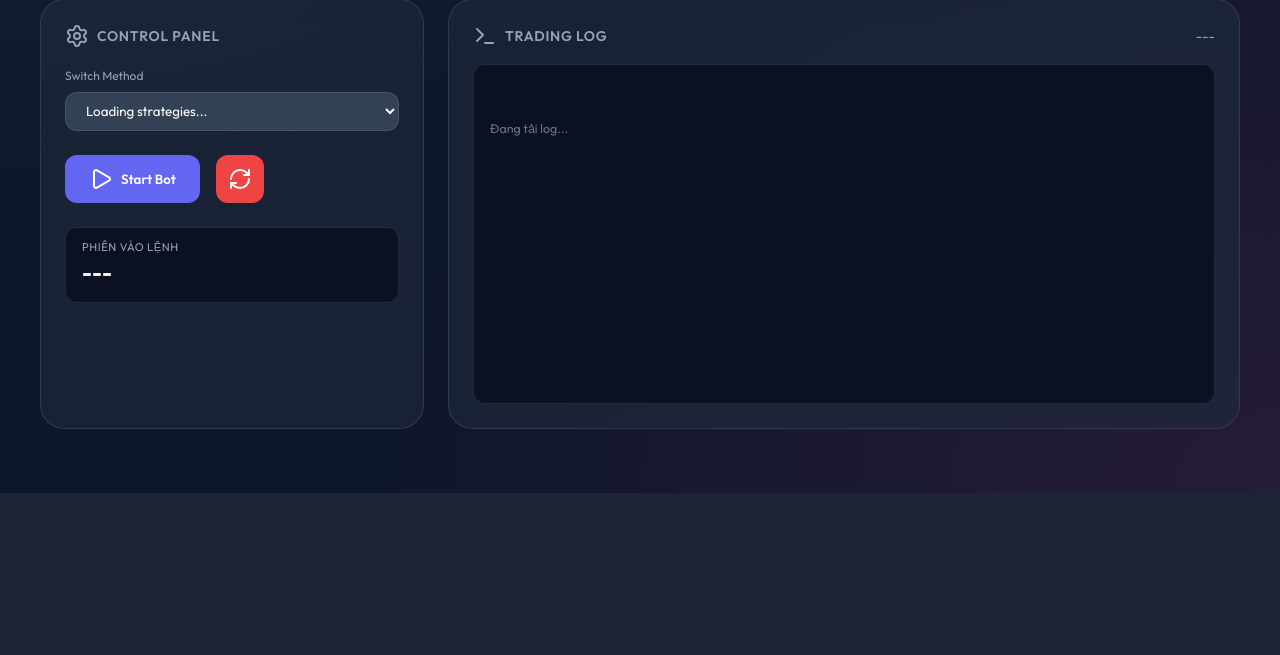
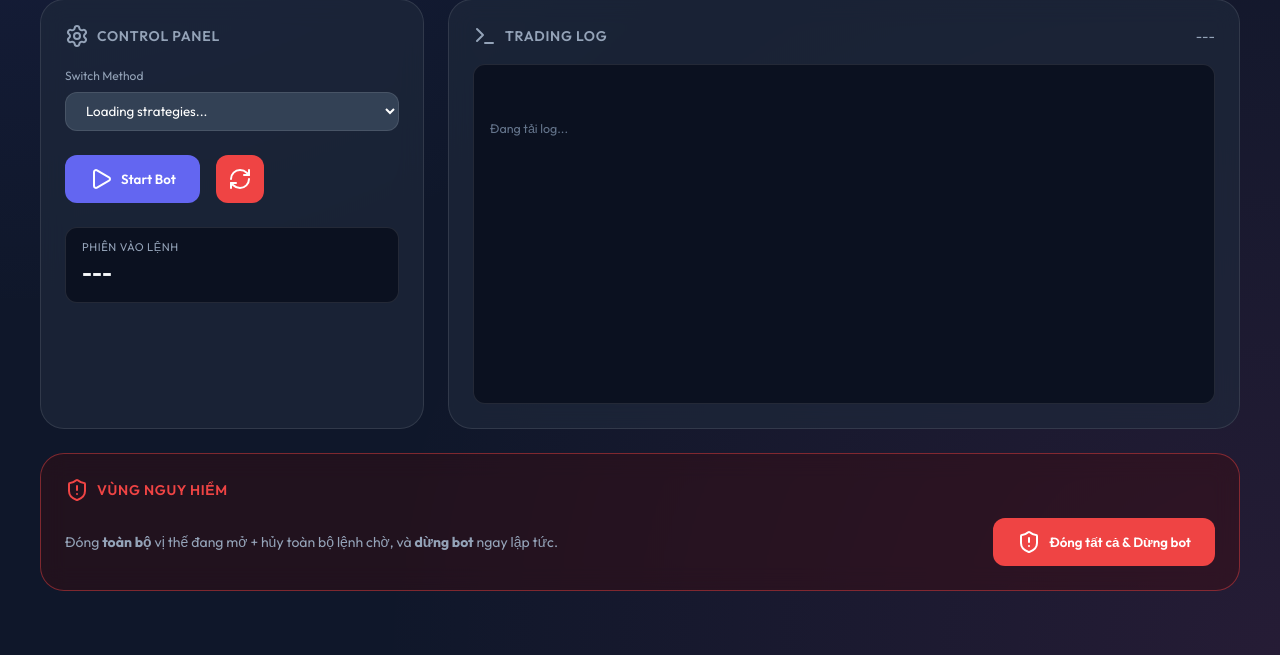
Before and after one commit to nguyenan1997/tool-trading, a Flask app: page / in a window 1280 px wide. Shown: the part 519-1174 px from the top of the page. Before the commit the page ends 1012 px from the top, so only its background shows below. Run offline with Flask 3, Linux system fonts and the light colour scheme; parts of the project's set-up code (start-up, migrations or seed data) failed here and were passed over.

Commit message:
feat: add close all positions functionality with UI confirmation and bot stop

```diff
--- a/api/routes.py
+++ b/api/routes.py
@@ -11,6 +11,7 @@ import logging
 import os
 import re
 from core.bot_engine import bot_engine
+from core.hedging_engine import hedging_engine
 from strategies.manager import strategy_manager
 from backtest.engine import Backtester
 from backtest.data_loader import get_historical_data, get_with_warmup
@@ -260,6 +261,25 @@ def register_routes(app):
             return jsonify({"success": True})
         return jsonify({"success": False, "error": "Invalid strategy"}), 400
 
+    @app.route('/api/close-all', methods=['POST'])
+    def close_all():
+        """Đóng toàn bộ vị thế + hủy toàn bộ lệnh chờ của bot, rồi DỪNG bot.
+        Dừng bot trước để hedging không mở lại cặp mới ngay khi bị đóng sạch."""
+        was_running = bot_engine.is_running
+        if was_running:
+            bot_engine.stop()
+        magics = strategy_manager.get_magics()
+        closed = mt5h.close_all_positions(config.SYMBOL, magics, "close all (UI)")
+        canceled = mt5h.cancel_all_pending(config.SYMBOL, magics)
+        hedging_engine.reset()
+        logger.info(f"[CLOSE-ALL] đóng {closed} vị thế, hủy {canceled} lệnh chờ (bot_running={was_running})")
+        return jsonify({
+            "closed": closed,
+            "canceled": canceled,
+            "bot_stopped": was_running,
+            "bot_running": bot_engine.is_running,
+        })
+
     @app.route('/api/toggle-bot', methods=['POST'])
     def toggle_bot():
         if bot_engine.is_running:
--- a/core/mt5_handler.py
+++ b/core/mt5_handler.py
@@ -686,3 +686,42 @@ def cancel_pending_order(ticket: int) -> bool:
         return False
     logger.info(f"✅ HỦY LỆNH CHỜ  |  ticket={ticket}")
     return True
+
+
+# ────────────────────────────────────────────────
+#  Close ALL — đóng toàn bộ vị thế / hủy toàn bộ lệnh chờ
+# ────────────────────────────────────────────────
+def close_all_positions(symbol: str = None, magics=None, comment: str = "close all") -> int:
+    """Đóng TOÀN BỘ vị thế đang mở (lọc theo `symbol` và/hoặc `magics` nếu có).
+    Trả về số vị thế đã đóng thành công."""
+    if not connect():
+        return 0
+    positions = mt5.positions_get(symbol=symbol) if symbol else mt5.positions_get()
+    if not positions:
+        return 0
+    if magics is not None:
+        mset = set(magics)
+        positions = [p for p in positions if p.magic in mset]
+    closed = 0
+    for p in list(positions):
+        if close_position(p, p.magic, comment):
+            closed += 1
+    return closed
+
+
+def cancel_all_pending(symbol: str = None, magics=None) -> int:
+    """Hủy TOÀN BỘ lệnh chờ (lọc theo `symbol` và/hoặc `magics` nếu có).
+    Trả về số lệnh đã hủy thành công."""
+    if not connect():
+        return 0
+    orders = mt5.orders_get(symbol=symbol) if symbol else mt5.orders_get()
+    if not orders:
+        return 0
+    if magics is not None:
+        mset = set(magics)
+        orders = [o for o in orders if o.magic in mset]
+    canceled = 0
+    for o in list(orders):
+        if cancel_pending_order(o.ticket):
+            canceled += 1
+    return canceled
--- a/templates/index.html
+++ b/templates/index.html
@@ -325,6 +325,19 @@
                     <div class="log-muted">Đang tải log...</div>
                 </div>
             </div>
+
+            <!-- Danger Zone (tách riêng, tránh bấm nhầm) -->
+            <div class="card" style="grid-column: span 3; border-color: rgba(239, 68, 68, 0.45); background: rgba(69, 10, 10, 0.35);">
+                <div class="card-title" style="color: var(--danger);"><i data-lucide="shield-alert"></i> Vùng nguy hiểm</div>
+                <div style="display: flex; justify-content: space-between; align-items: center; gap: 1.5rem; flex-wrap: wrap;">
+                    <div style="color: var(--text-dim); font-size: 0.875rem; max-width: 620px;">
+                        Đóng <b>toàn bộ</b> vị thế đang mở + hủy toàn bộ lệnh chờ, và <b>dừng bot</b> ngay lập tức.
+                    </div>
+                    <button id="close-all-btn" class="btn btn-stop" onclick="closeAll()">
+                        <i data-lucide="shield-alert"></i> Đóng tất cả &amp; Dừng bot
+                    </button>
+                </div>
+            </div>
         </div>
     </div>
 
@@ -501,6 +514,29 @@
             refreshData();
         }
 
+        async function closeAll() {
+            if (!confirm("Đóng TOÀN BỘ vị thế + lệnh chờ và DỪNG bot?\nThao tác này không thể hoàn tác.")) return;
+            const typed = prompt('Để chắc chắn, gõ chữ "DONG" rồi bấm OK:');
+            if (!typed || typed.trim().toUpperCase() !== "DONG") return;
+            const btn = document.getElementById('close-all-btn');
+            btn.disabled = true;
+            try {
+                const res = await fetch(`${API_BASE}/close-all`, { method: 'POST' });
+                const data = await res.json();
+                if (data.error) { alert("Lỗi: " + data.error); }
+                else {
+                    alert(`Đã đóng ${data.closed} vị thế, hủy ${data.canceled} lệnh chờ.`
+                        + (data.bot_stopped ? "\nBot đã được dừng." : ""));
+                }
+                refreshData();
+            } catch (e) {
+                console.error(e);
+                alert("Yêu cầu thất bại. Kiểm tra server.");
+            } finally {
+                btn.disabled = false;
+            }
+        }
+
         function refreshData() {
             fetchData();
         }
```
